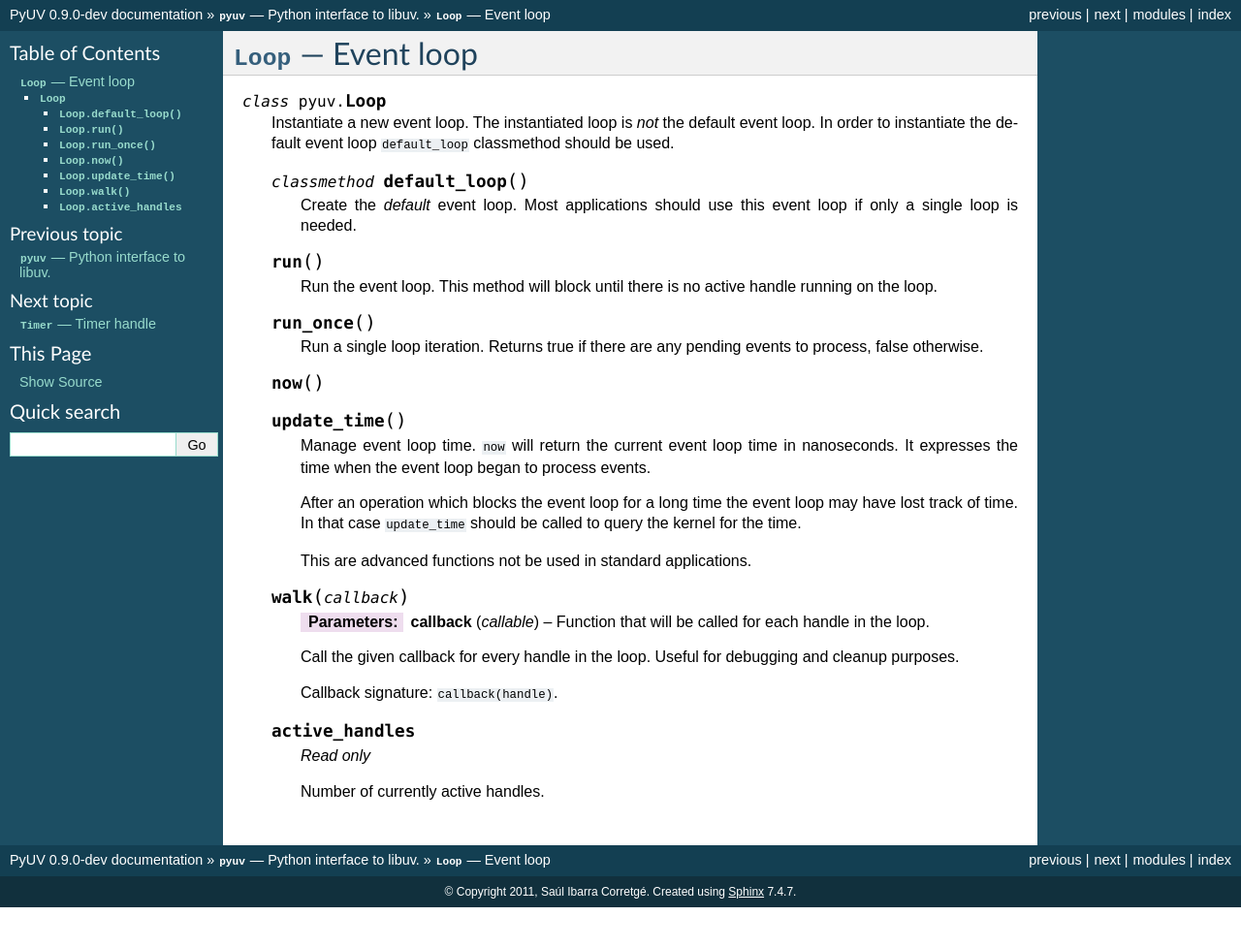
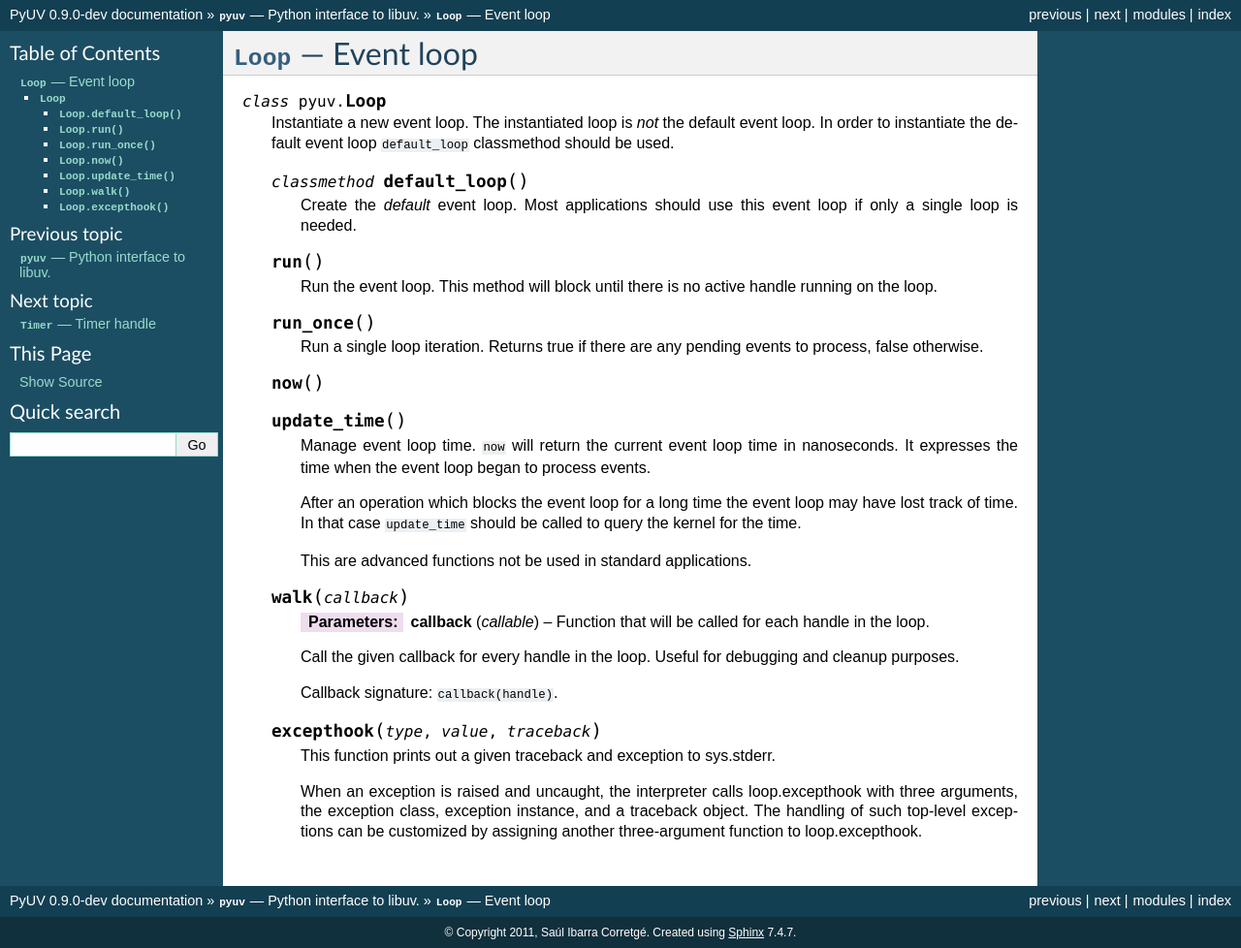
Before and after one commit to saghul/pyuv, a Sphinx documentation site: the page built from docs/loop.rst, in a window 1280 px wide. Shown: the whole page at 97% size. Built offline with Sphinx 7.4.7, drawn with Linux system fonts in a browser that asks for light colours; before the commit the page ends 936 px from its top, so only the background shows below that.

Commit message:
Updated documentation

```diff
--- a/docs/loop.rst
+++ b/docs/loop.rst
@@ -52,8 +52,11 @@
 
         Callback signature: ``callback(handle)``.
 
-    .. py:attribute:: active_handles
+    .. py:method:: excepthook(type, value, traceback)
 
-        *Read only*
+        This function prints out a given traceback and exception to sys.stderr.
 
-        Number of currently active handles.
+        When an exception is raised and uncaught, the interpreter calls loop.excepthook with three
+        arguments, the exception class, exception instance, and a traceback object. The handling of
+        such top-level exceptions can be customized by assigning another three-argument function to
+        loop.excepthook.
--- a/docs/tcp.rst
+++ b/docs/tcp.rst
@@ -137,7 +137,6 @@
 
         :param boolean enable: Enable / disable simultaneous accepts.
 
-        This setting applies to Windows only.
         Enable / disable simultaneous asynchronous accept requests that are queued
         by the operating system when listening for new tcp connections. This setting
         is used to tune a tcp server for the desired performance. Having simultaneous
```
Also changed, not shown: docs/pipe.rst (+11 -2 lines).
